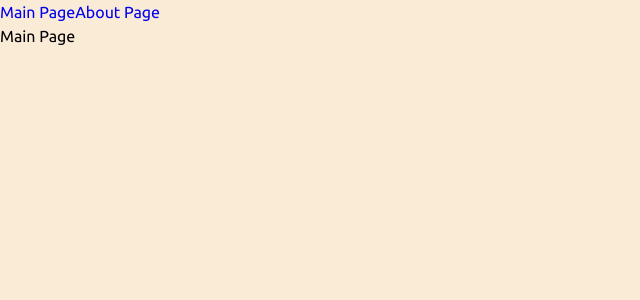
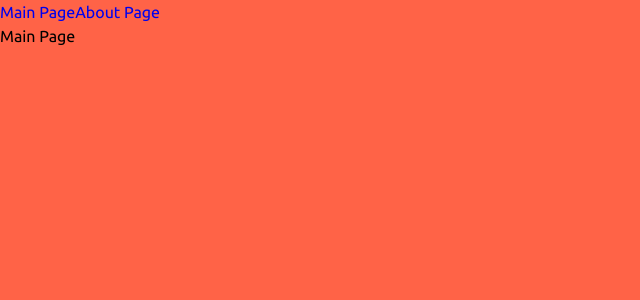
Before and after one commit to serge-st/production-setup, a React app: page / in a window 1280 px wide. Shown: the top 300 px of the page, without its empty margins (0-640 px from the left). Built offline with nearby package versions, Linux system fonts and the light colour scheme.

Commit message:
feat: basic color scheme setup

```diff
--- a/src/App.tsx
+++ b/src/App.tsx
@@ -7,7 +7,7 @@ import { MainPageAsync } from './pages/MainPage/MainPageAsync';
 
 const App: FC = () => {
     return (
-        <div className='App'>
+        <div className='App regular'>
             <Link to={'/'}>Main Page</Link>
             <Link to={'/about'}>About Page</Link>
 
--- a/src/styles/index.scss
+++ b/src/styles/index.scss
@@ -5,6 +5,6 @@
 
 .App {
 	height: 100vh;
-	background-color: antiquewhite;
+	background-color: var(--bg-color);
 	font: var(--font-m);
 }
--- a/src/styles/themes/dark.scss
+++ b/src/styles/themes/dark.scss
@@ -0,0 +1,3 @@
+.App.dark {
+    --bg-color: teal;
+}
--- a/src/styles/themes/regular.scss
+++ b/src/styles/themes/regular.scss
@@ -0,0 +1,5 @@
+// https://colorhunt.co/palette/352f445c5470b9b4c7faf0e6
+
+.App.regular {
+    --bg-color: tomato;
+}
```
